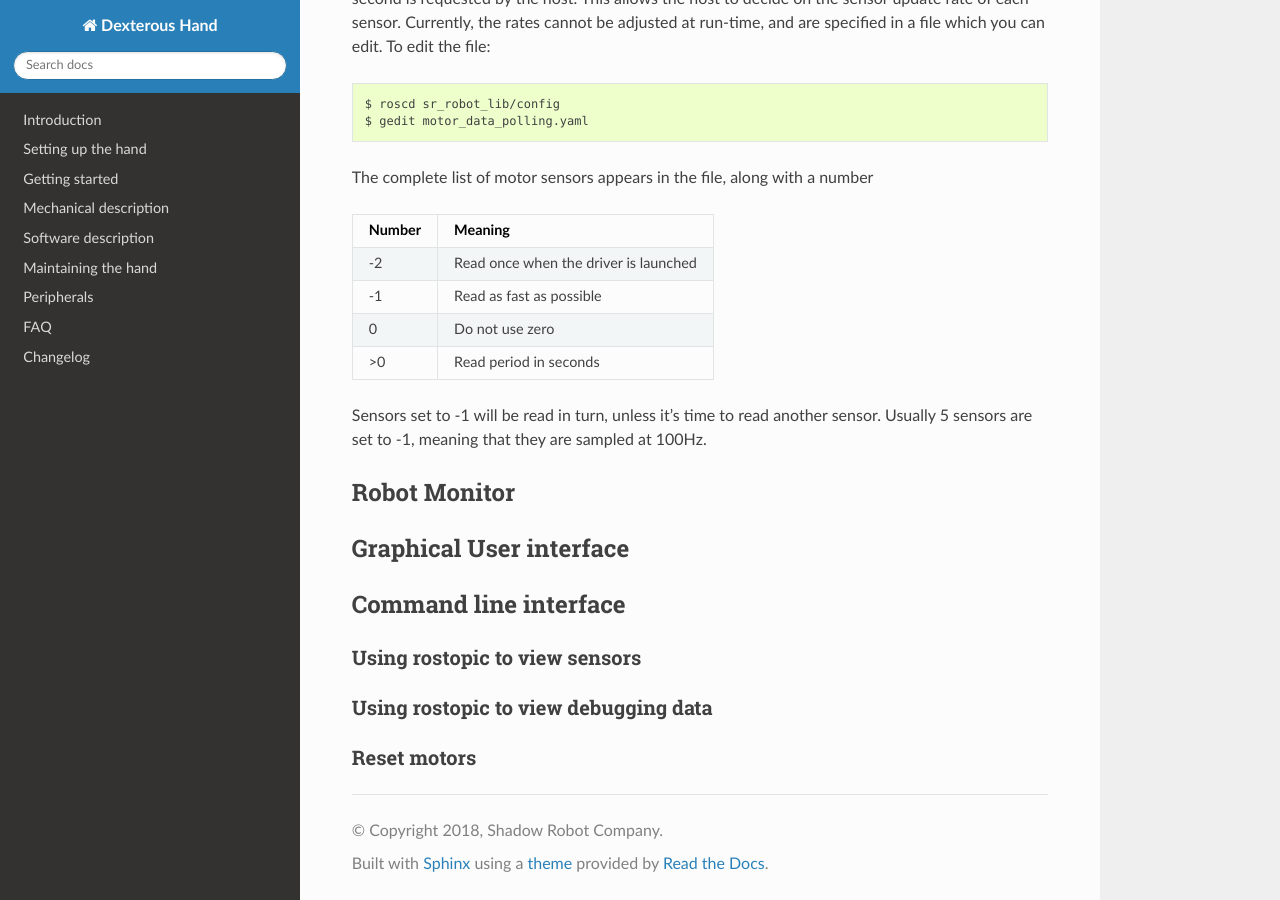
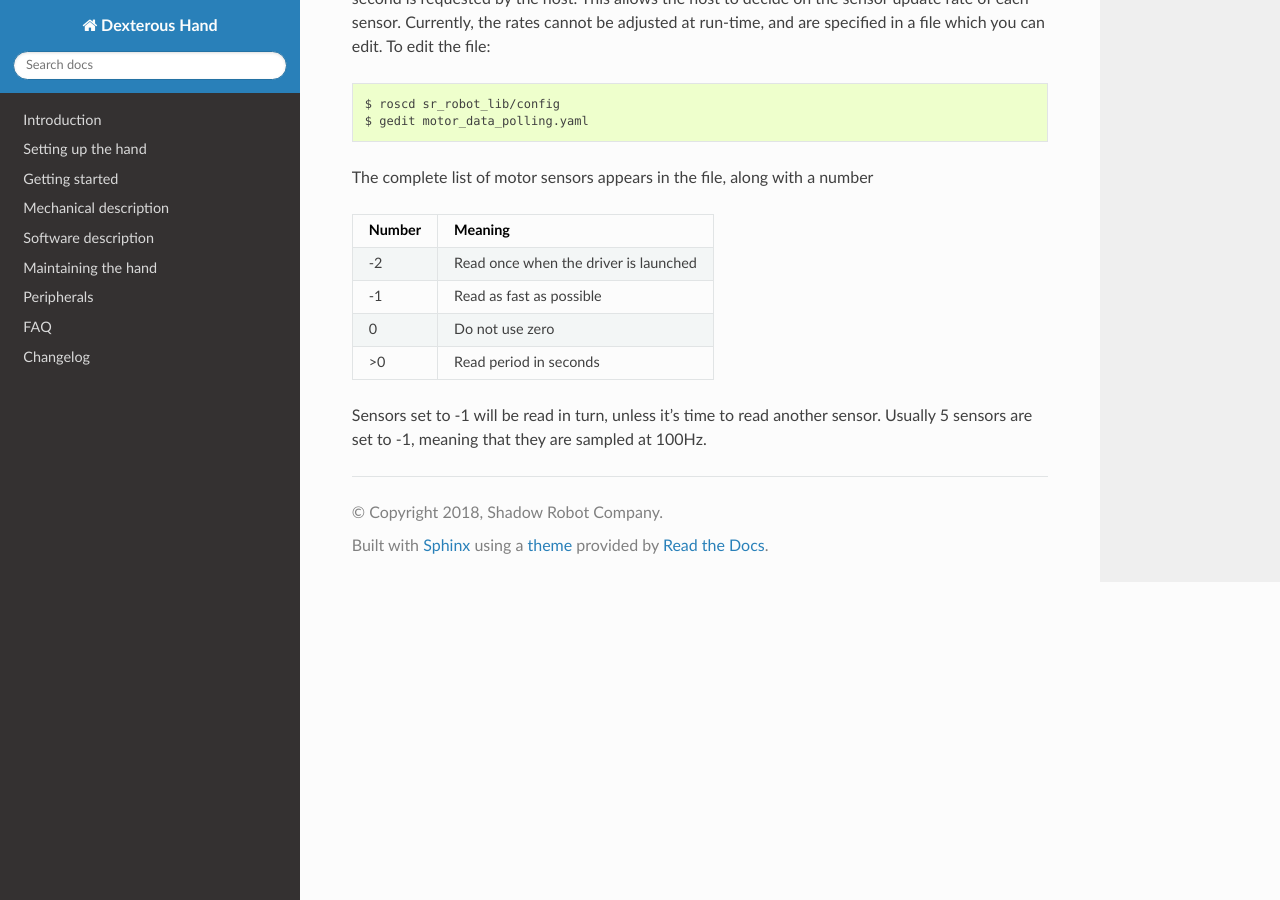
Before and after one commit to shadow-robot/sr_dexterous_hand_documentation, a Sphinx documentation site: the page built from docs/user_guide/3_getting_started.md, in a window 1280 px wide and 900 px high, scrolled down 14479 px. Built offline with Sphinx 7.4.7 and the Read the Docs theme 2.0.0, drawn with Linux system fonts in a browser that asks for light colours.

Commit message:
removed (hopefully) unneeded headings

````diff
--- a/docs/user_guide/3_getting_started.md
+++ b/docs/user_guide/3_getting_started.md
@@ -366,15 +366,3 @@ Number      Meaning
 ```
 
 Sensors set to -1 will be read in turn, unless it's time to read another sensor. Usually 5 sensors are set to -1, meaning that they are sampled at 100Hz.
-
-
-
-
-## Robot Monitor
-
-## Graphical User interface
-
-## Command line interface
-### Using rostopic to view sensors
-### Using rostopic to view debugging data
-### Reset motors
````
